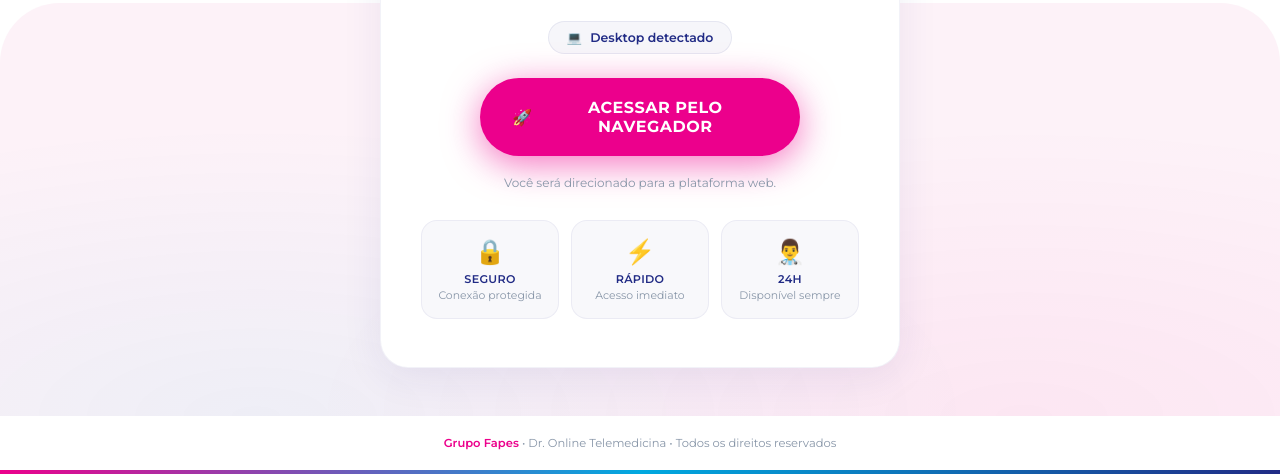
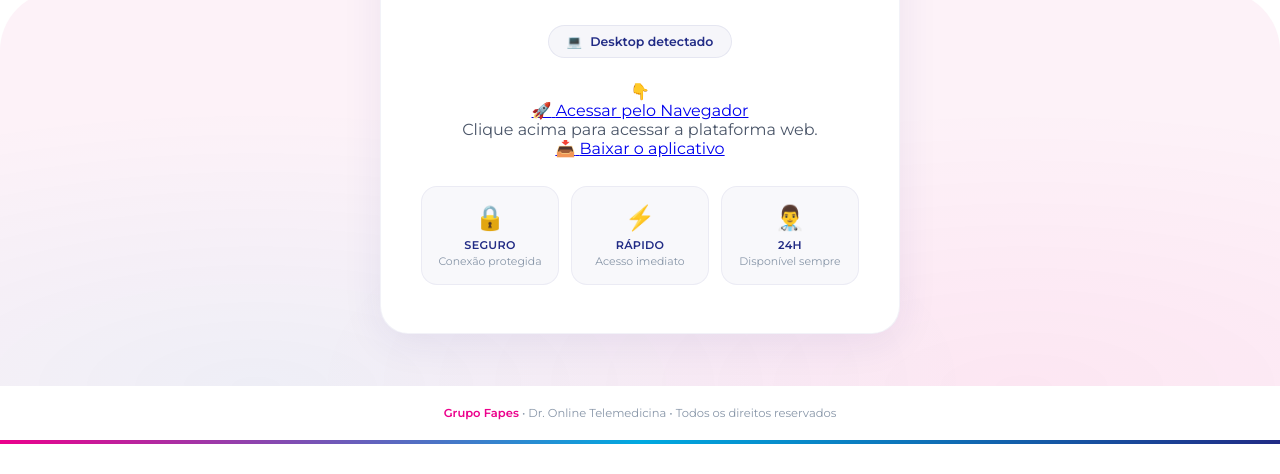
Before and after one commit to maarceloguedes/landing-page-responsiva, a plain HTML site: page index.html in a window 1280 px wide. Shown: the part 356-830 px from the top of the page. After the commit the page ends 800 px from the top, so only its background shows below. Drawn offline with Linux system fonts and the light colour scheme.

Commit message:
feat: implement hybrid redirect with delayed UI fallback

```diff
--- a/index.html
+++ b/index.html
@@ -212,108 +212,6 @@
         }
 
         /* Buttons */
-        .btn-group {
-            display: flex;
-            flex-direction: column;
-            gap: 14px;
-            align-items: center;
-        }
-
-        .btn {
-            display: inline-flex;
-            align-items: center;
-            justify-content: center;
-            gap: 10px;
-            width: 100%;
-            max-width: 320px;
-            padding: 16px 28px;
-            font-family: inherit;
-            font-size: 0.92rem;
-            font-weight: 700;
-            text-transform: uppercase;
-            letter-spacing: 0.5px;
-            border: none;
-            border-radius: var(--radius-pill);
-            cursor: pointer;
-            text-decoration: none;
-            transition: all 0.25s ease;
-        }
-
-        /* BIG primary CTA - prominent and inviting to tap */
-        .btn-primary {
-            background: var(--magenta);
-            color: #fff;
-            box-shadow: var(--shadow-btn);
-            padding: 20px 32px;
-            font-size: 1rem;
-            animation: pulse-btn 2s ease-in-out infinite;
-        }
-
-        @keyframes pulse-btn {
-
-            0%,
-            100% {
-                box-shadow: 0 6px 24px rgba(236, 0, 140, 0.35);
-            }
-
-            50% {
-                box-shadow: 0 8px 36px rgba(236, 0, 140, 0.55);
-            }
-        }
-
-        .btn-primary:hover {
-            background: var(--magenta-hover);
-            transform: translateY(-2px);
-        }
-
-        .btn-store {
-            background: var(--bg-white);
-            color: var(--navy);
-            border: 2px solid var(--navy);
-            box-shadow: none;
-            font-size: 0.82rem;
-            padding: 12px 24px;
-        }
-
-        .btn-store:hover {
-            background: var(--navy);
-            color: #fff;
-            transform: translateY(-1px);
-        }
-
-        .btn:active {
-            transform: translateY(0);
-        }
-
-        .helper-text {
-            font-size: 0.75rem;
-            color: var(--text-muted);
-            margin-top: 4px;
-            line-height: 1.5;
-        }
-
-        .helper-text strong {
-            color: var(--navy);
-        }
-
-        /* Arrow animation pointing to button */
-        .tap-hint {
-            font-size: 1.5rem;
-            margin-bottom: 8px;
-            animation: bounce 1.5s ease-in-out infinite;
-        }
-
-        @keyframes bounce {
-
-            0%,
-            100% {
-                transform: translateY(0);
-            }
-
-            50% {
-                transform: translateY(-6px);
-            }
-        }
 
         /* Info cards */
         .info-row {
@@ -434,13 +332,8 @@
                 </div>
 
                 <div class="btn-group">
-                    <div class="tap-hint">👇</div>
+                    <div id="tap-hint">👇</div>
 
-                    <!--
-            UNIVERSAL LINK: This <a> tag must be tapped by the user.
-            On iOS (any browser), a user tap on a Universal Link opens the app.
-            JavaScript redirects do NOT trigger Universal Links.
-          -->
                     <a id="btn-main" class="btn btn-primary"
                         href="https://dronline.plataforma-beneficiario.mosiaomnichannel.com.br/app/magicLink/eyJ0b2tlbkhhc2giOiI5M2VhMmUzZS0yMjNiLTQ4NGUtODJjYS0xNzBmNTk4MzllMjkiLCJjaGF2ZVVuaWNhIjoiMDQwNTA2MDMxOTUifQ==">
                         <span>🚀</span>
@@ -448,10 +341,10 @@
                     </a>
 
                     <p class="helper-text" id="helper-text">
-                        Toque para abrir o aplicativo ou acessar a plataforma web
+                        O aplicativo abrirá automaticamente em instantes...
                     </p>
 
-                    <a id="btn-store" class="btn btn-store" href="#" target="_blank" style="display: none;">
+                    <a id="btn-store" class="btn btn-store" href="#" target="_blank">
                         <span>📥</span>
                         <span id="store-btn-text">Baixar o aplicativo</span>
                     </a>
@@ -507,6 +400,40 @@
 
             function init() {
                 const platform = detectPlatform();
+                const mainBtn = $('btn-main');
+                const helper = $('helper-text');
+                const hint = $('tap-hint');
+                const storeBtn = $('btn-store');
+
+                // Initial setup
+                mainBtn.href = UNIVERSAL_LINK;
+                if (platform !== 'desktop') {
+                    storeBtn.href = STORES[platform];
+                    $('store-btn-text').textContent = platform === 'android' ? 'Baixar na Google Play' : 'Baixar na App Store';
+                }
+
+                // 1. Silent Redirect Attempt
+                // Only attempt automatic redirect on mobile
+                if (platform !== 'desktop') {
+                    window.location.href = UNIVERSAL_LINK;
+                }
+
+                // 2. Hybrid UI Display
+                // If the user remains on the page (meaning redirect didn't close it),
+                // show the buttons with a delay to maximize UX.
+                setTimeout(() => {
+                    mainBtn.classList.add('visible');
+                    helper.classList.add('visible');
+
+                    if (platform === 'desktop') {
+                        $('btn-main-text').textContent = 'Acessar pelo Navegador';
+                        helper.textContent = 'Clique acima para acessar a plataforma web.';
+                    } else {
+                        hint.style.display = 'block';
+                        storeBtn.classList.add('visible');
+                        helper.textContent = 'Não abriu? Toque no botão acima ou baixe o app.';
+                    }
+                }, 2500);
 
                 // Platform badge
                 const badge = $('platform-badge');
@@ -515,26 +442,6 @@
                 const labels = { android: 'Android detectado', ios: 'iOS detectado', desktop: 'Desktop detectado' };
                 $('platform-icon').textContent = icons[platform];
                 $('platform-text').textContent = labels[platform];
-
-                // Main button — always uses Universal Link
-                // On iOS/Android: user tap triggers app opening via Universal Links / App Links
-                // On Desktop / no app: loads the web platform
-                $('btn-main').href = UNIVERSAL_LINK;
-
-                if (platform === 'desktop') {
-                    $('btn-main-text').textContent = 'Acessar pelo Navegador';
-                    $('helper-text').textContent = 'Você será direcionado para a plataforma web.';
-                    // Hide tap hint on desktop
-                    document.querySelector('.tap-hint').style.display = 'none';
-                } else {
-                    // Show store button
-                    const storeBtn = $('btn-store');
-                    storeBtn.style.display = 'inline-flex';
-                    storeBtn.href = STORES[platform];
-                    $('store-btn-text').textContent = platform === 'android'
-                        ? 'Baixar na Google Play'
-                        : 'Baixar na App Store';
-                }
             }
 
             if (document.readyState === 'loading') {
```
